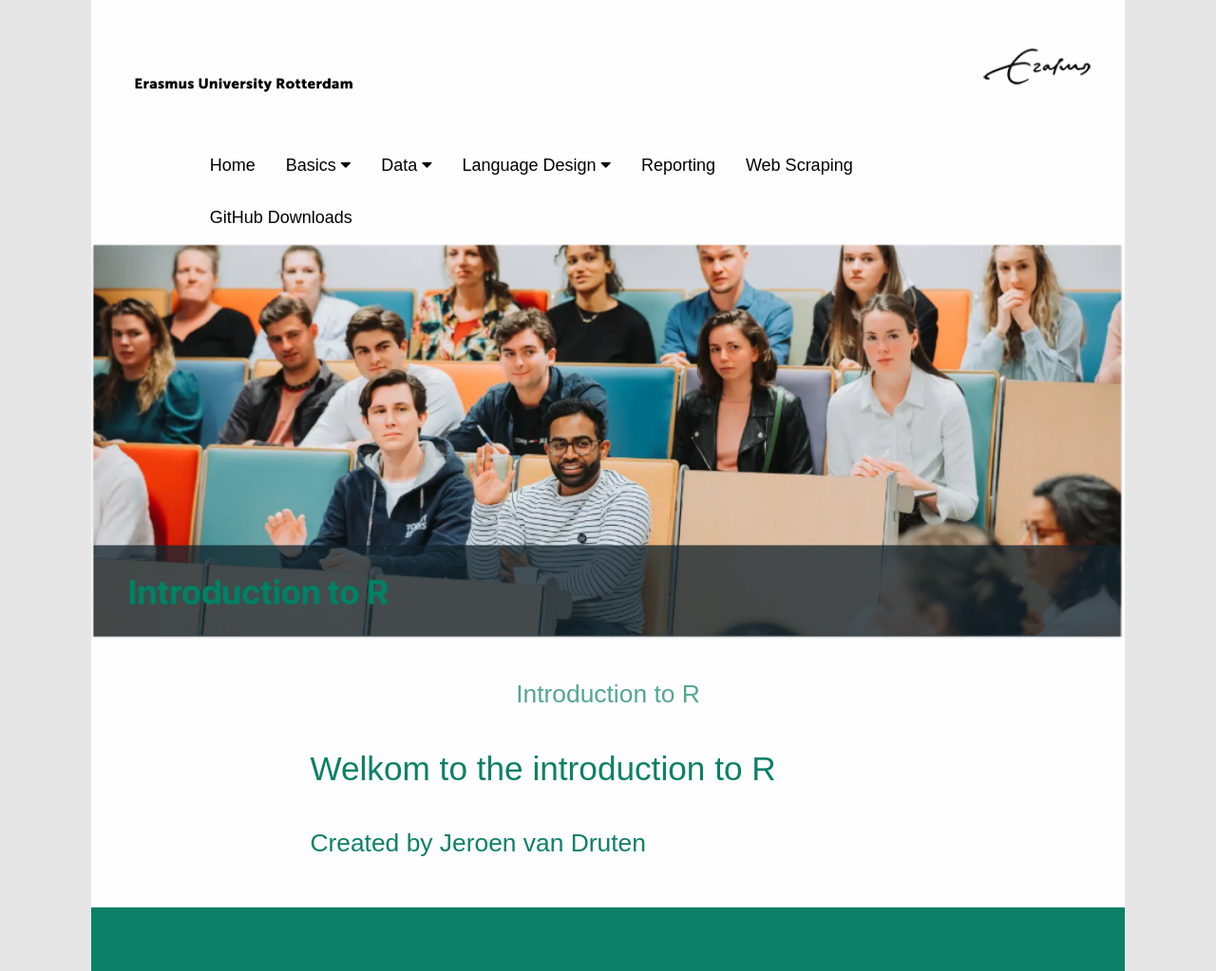
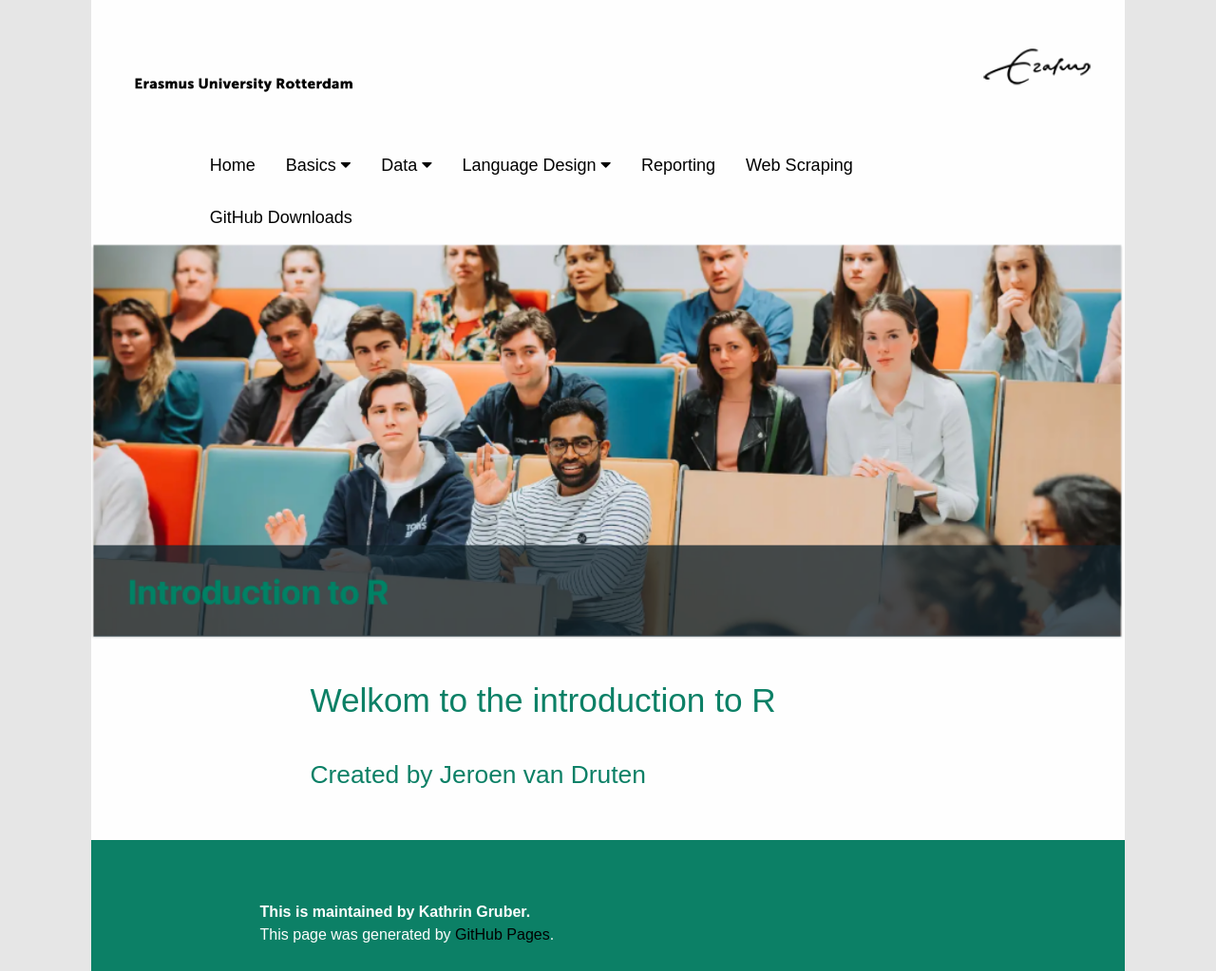
Before and after one commit to jmjvdruten/introductiontoR, a Jekyll site: the page built from index.md, in a window 1280 px wide. Shown: the top 1023 px of the page at 95% size. Built offline with Jekyll 4.4.1, drawn with Linux system fonts in a browser that asks for light colours.

Commit message:
Update template.html

```diff
--- a/_layouts/template.html
+++ b/_layouts/template.html
@@ -90,9 +90,6 @@
 
       </div>
       <div class="content">
-        <div class="center">
-          <h2 class= 'project-tagline'>Introduction to R</h2>
-        </div>
 
         {{ content }}
 
```
